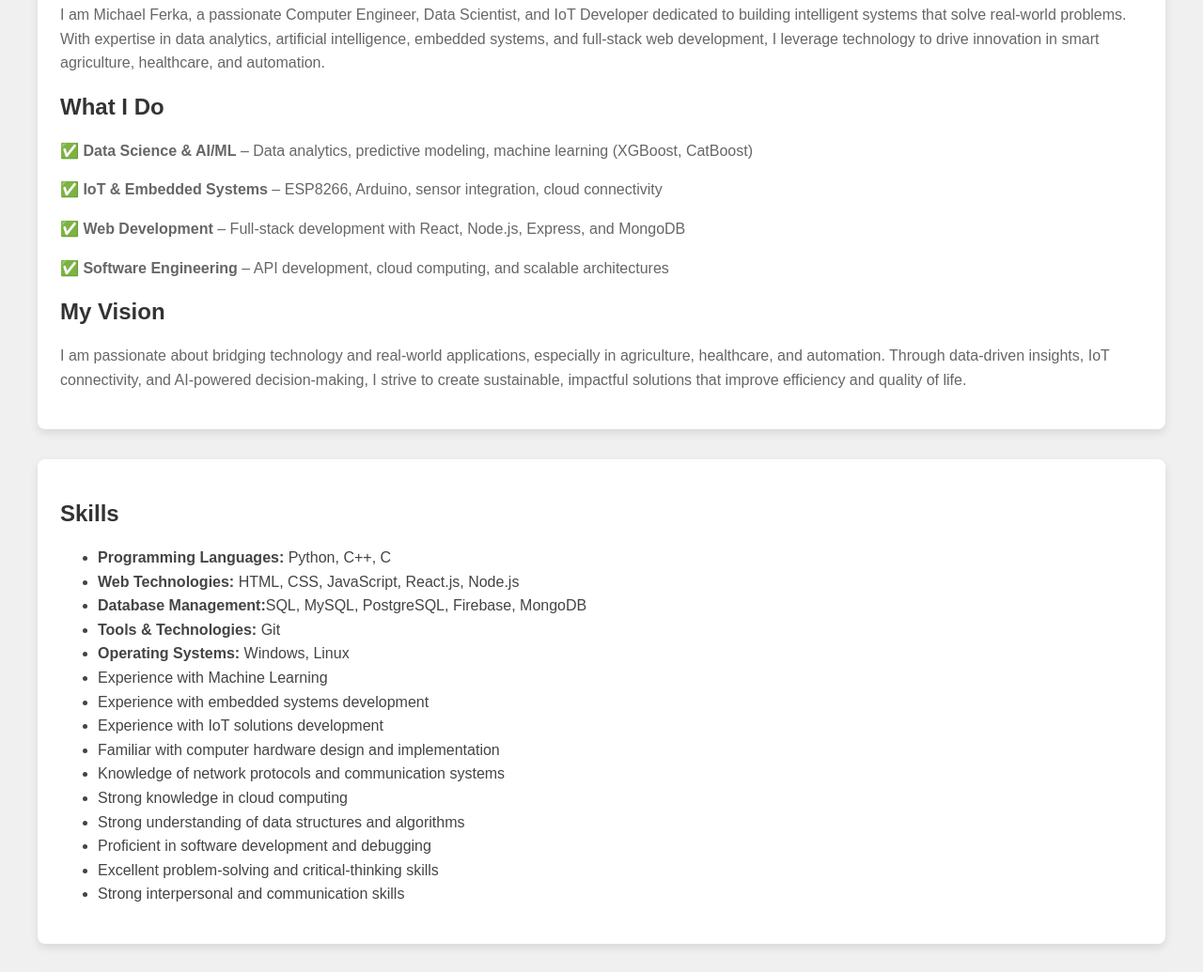
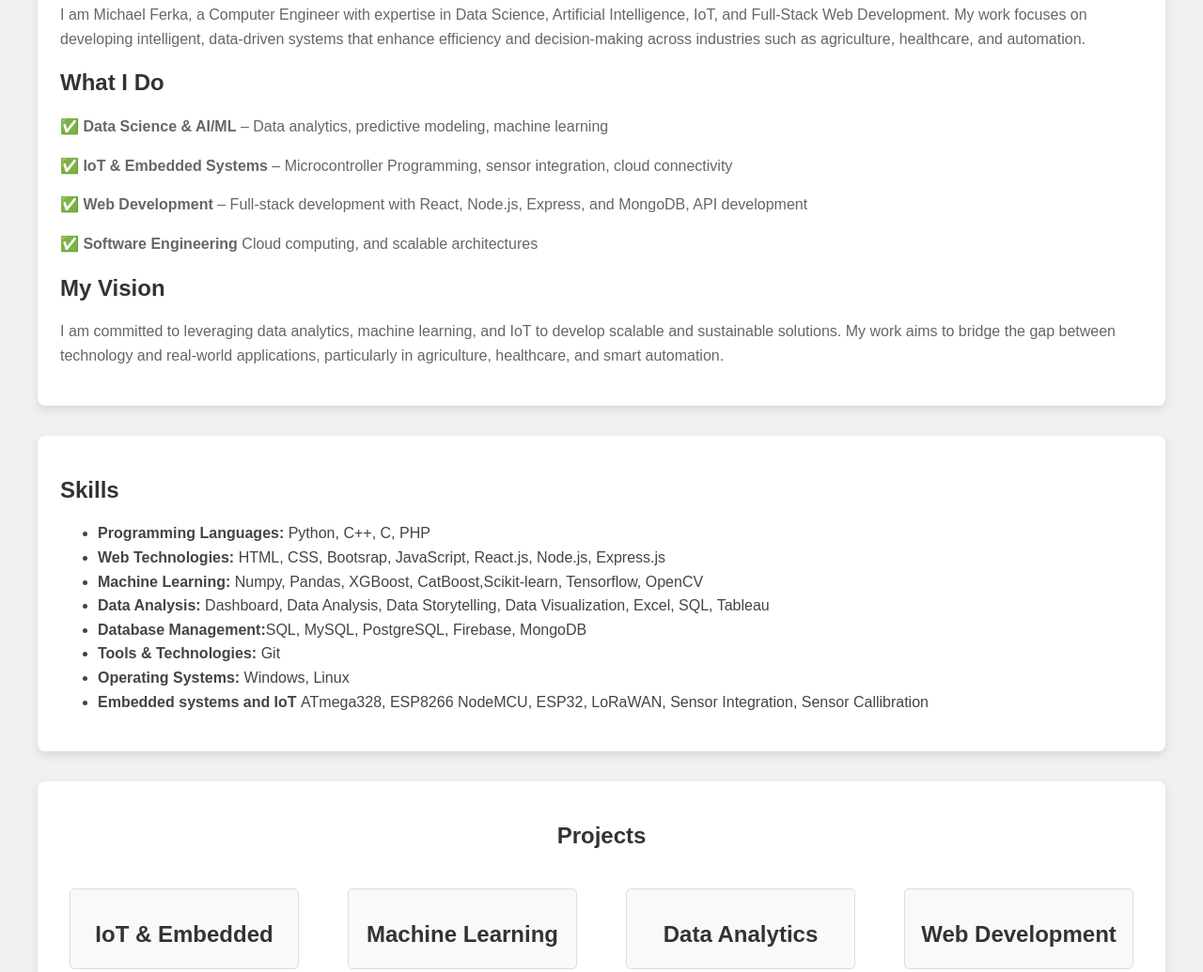
Before and after one commit to Mike-ferka/portfolio, a plain HTML site: page index.html in a window 1280 px wide. Shown: the part 547-1582 px from the top of the page at 94% size. Drawn offline with Linux system fonts and the light colour scheme.

Commit message:
modified index.html

```diff
--- a/index.html
+++ b/index.html
@@ -31,7 +31,7 @@
       <img src="Images/ferkamichael.jpeg" alt="Ferka Michael" class="profile-pic">
       <div class="header-word">
       <h1>Ferka Michael</h1>
-      <p>Computer Engineer | Web Developer | IoT Enthusiast | ML Practitioner</p>
+      <p>Computer Engineer | Web Developer | AI/ML Practitioner | Data Analyst | IoT Enthusiast </p>
       <div class="social-icons">
         <a href="https://github.com/Mike-ferka" target="_blank"><i class="fab fa-github"></i></a>
         <a href="https://twitter.com/michael_ferka" target="_blank"><i class="fab fa-twitter"></i></a>
@@ -43,36 +43,28 @@
 
   <section id="about">
     <h2>About Me</h2>
-    <p>I am Michael Ferka, a passionate Computer Engineer, Data Scientist, and IoT Developer dedicated to building intelligent systems that solve real-world problems. With expertise in data analytics, artificial intelligence, embedded systems, and full-stack web development, I leverage technology to drive innovation in smart agriculture, healthcare, and automation.</p>
+    <p> I am Michael Ferka, a Computer Engineer with expertise in Data Science, Artificial Intelligence, IoT, and Full-Stack Web Development. My work focuses on developing intelligent, data-driven systems that enhance efficiency and decision-making across industries such as agriculture, healthcare, and automation.</p>
     <h2>What I Do</h2>
-    <p>✅ <strong>Data Science & AI/ML</strong> – Data analytics, predictive modeling, machine learning (XGBoost, CatBoost)</p>
-    <p>✅ <strong>IoT & Embedded Systems</strong> – ESP8266, Arduino, sensor integration, cloud connectivity</p>
-    <p>✅ <strong>Web Development</strong> – Full-stack development with React, Node.js, Express, and MongoDB</p>
-    <p>✅ <strong>Software Engineering </strong>– API development, cloud computing, and scalable architectures</p>
+    <p>✅ <strong>Data Science & AI/ML</strong> – Data analytics, predictive modeling, machine learning</p>
+    <p>✅ <strong>IoT & Embedded Systems</strong> – Microcontroller Programming, sensor integration, cloud connectivity</p>
+    <p>✅ <strong>Web Development</strong> – Full-stack development with React, Node.js, Express, and MongoDB, API development</p>
+    <p>✅ <strong>Software Engineering </strong>Cloud computing, and scalable architectures</p>
   <h2>My Vision</h2>
-  <p>I am passionate about bridging technology and real-world applications, especially in agriculture, healthcare, and automation. Through data-driven insights, IoT connectivity, and AI-powered decision-making, I strive to create sustainable, impactful solutions that improve efficiency and quality of life.</p>
+  <p>I am committed to leveraging data analytics, machine learning, and IoT to develop scalable and sustainable solutions. My work aims to bridge the gap between technology and real-world applications, particularly in agriculture, healthcare, and smart automation.</p>
 
   </section>
   <section id="skills">
     <h2>Skills</h2>
     <ul>
-      <li><strong>Programming Languages:</strong> Python, C++, C</li>
-      <li><strong>Web Technologies:</strong> HTML, CSS, JavaScript, React.js, Node.js</li>
+      <li><strong>Programming Languages:</strong> Python, C++, C, PHP</li>
+      <li><strong>Web Technologies:</strong> HTML, CSS, Bootsrap, JavaScript, React.js, Node.js, Express.js</li>
+      <li><strong>Machine Learning: </strong>Numpy, Pandas, XGBoost, CatBoost,Scikit-learn, Tensorflow, OpenCV</li>
+      <li><strong>Data Analysis:</strong> Dashboard, Data Analysis, Data Storytelling, Data Visualization, Excel, SQL, Tableau</li>
       <li><strong>Database Management:</strong>SQL, MySQL, PostgreSQL, Firebase, MongoDB</li>
+      <li><strong>Tools & Technologies: </strong>Git</li>
+      <li><strong>Operating Systems: </strong>Windows, Linux</li>
+      <li><strong>Embedded systems and IoT </strong>ATmega328, ESP8266 NodeMCU, ESP32, LoRaWAN, Sensor Integration, Sensor Callibration</li>
 
-      <li><strong>Tools & Technologies: </strong>Git</li>
-
-      <li><strong>Operating Systems: </strong>Windows, Linux</li>
-      <li>Experience with Machine Learning </li>
-      <li>Experience with embedded systems development</li>
-      <li>Experience with IoT solutions development</li>
-      <li>Familiar with computer hardware design and implementation</li>
-      <li>Knowledge of network protocols and communication systems</li>
-      <li>Strong knowledge in cloud computing</li>
-      <li>Strong understanding of data structures and algorithms</li>
-      <li>Proficient in software development and debugging</li>
-      <li>Excellent problem-solving and critical-thinking skills</li>
-      <li>Strong interpersonal and communication skills</li>
 
     </ul>
   </section>
```
